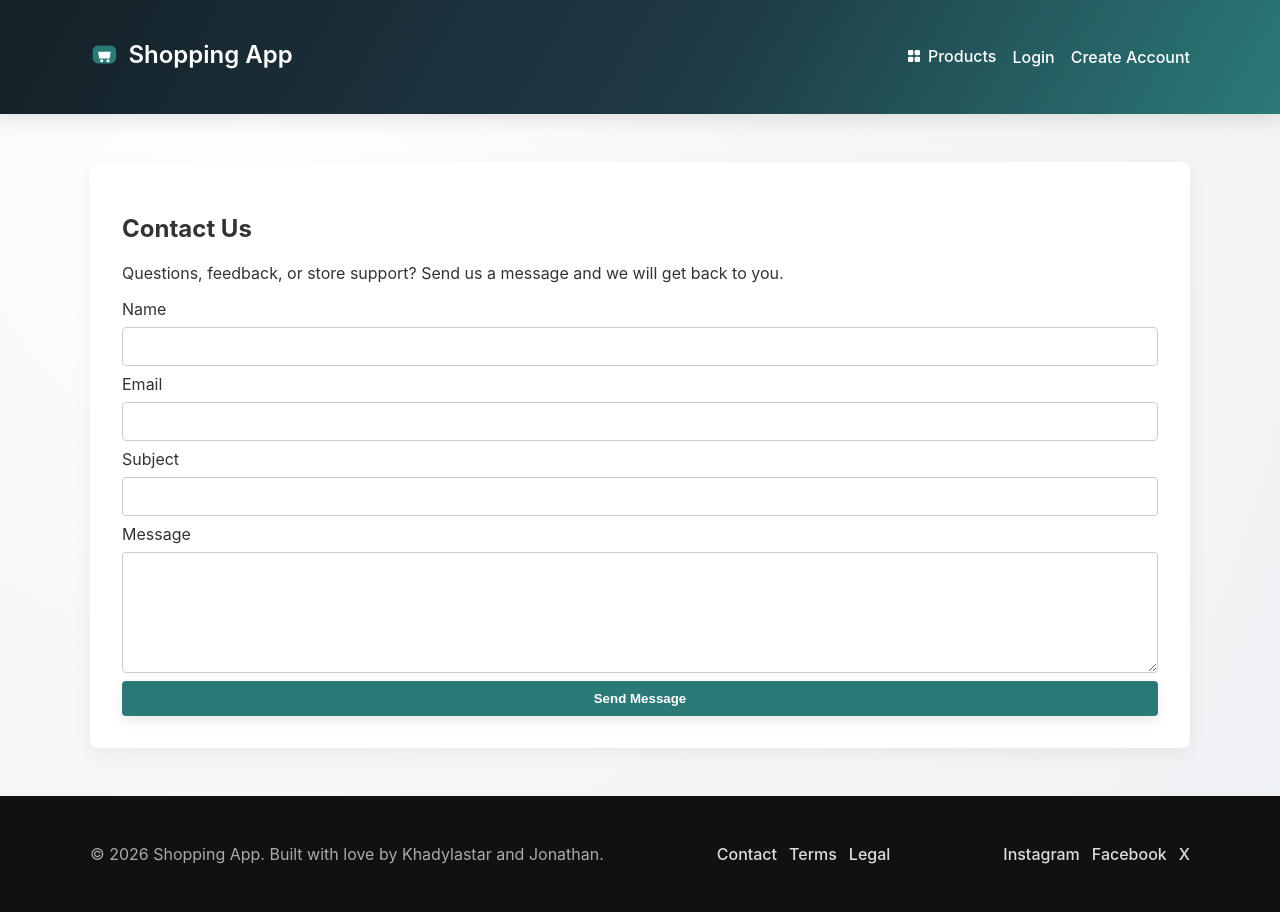
After one commit to drakurei/shopping-app, a PHP site: page /contact.php in a window 1280 px wide. The commit adds this page. Run offline with PHP 8.4, Linux system fonts and the light colour scheme.

Commit message:
"Final chnages"

```diff
--- a/config.php
+++ b/config.php
@@ -47,6 +47,40 @@ function current_user(): ?array {
     return $_SESSION['user'] ?? null;
 }
 
+/**
+ * Returns a CSRF token for the current session.
+ */
+function csrf_token(): string {
+    if (empty($_SESSION['csrf_token'])) {
+        $_SESSION['csrf_token'] = bin2hex(random_bytes(32));
+    }
+
+    return $_SESSION['csrf_token'];
+}
+
+/**
+ * Returns a hidden input field containing the CSRF token.
+ */
+function csrf_field(): string {
+    $token = htmlspecialchars(csrf_token(), ENT_QUOTES, 'UTF-8');
+    return '<input type="hidden" name="csrf_token" value="' . $token . '">';
+}
+
+/**
+ * Validates a provided CSRF token against the current session token.
+ */
+function csrf_validate(?string $token): bool {
+    $sessionToken = $_SESSION['csrf_token'] ?? '';
+    if (!is_string($token) || $sessionToken === '') {
+        return false;
+    }
+
+    return hash_equals($sessionToken, $token);
+}
+
+/**
+ * Returns the total quantity of items in the user's cart.
+ */
 function cart_item_count(int $userId): int {
     $pdo = db();
     $stmt = $pdo->prepare('SELECT COALESCE(SUM(quantity), 0) FROM cart_items WHERE user_id = ?');
--- /dev/null
+++ b/contact.php
@@ -0,0 +1,57 @@
+<?php
+require_once __DIR__ . '/config.php';
+
+$name = '';
+$email = '';
+$subject = '';
+$message = '';
+
+if ($_SERVER['REQUEST_METHOD'] === 'POST') {
+    if (!csrf_validate($_POST['csrf_token'] ?? null)) {
+        set_flash('error', 'Invalid form token. Please try again.');
+        redirect('contact.php');
+    }
+
+    $name = trim($_POST['name'] ?? '');
+    $email = trim($_POST['email'] ?? '');
+    $subject = trim($_POST['subject'] ?? '');
+    $message = trim($_POST['message'] ?? '');
+
+    $emailValid = filter_var($email, FILTER_VALIDATE_EMAIL);
+    if ($name === '' || !$emailValid || $message === '') {
+        set_flash('error', 'Please provide your name, a valid email, and a message.');
+    } else {
+        set_flash('success', 'Thanks! Your message has been received.');
+        $name = '';
+        $email = '';
+        $subject = '';
+        $message = '';
+    }
+}
+
+$pageTitle = 'Contact';
+include __DIR__ . '/includes/header.php';
+?>
+
+<section class="content-card">
+    <h2>Contact Us</h2>
+    <p>Questions, feedback, or store support? Send us a message and we will get back to you.</p>
+    <form method="post" novalidate>
+        <?= csrf_field(); ?>
+        <label for="contact-name">Name</label>
+        <input type="text" id="contact-name" name="name" required value="<?= htmlspecialchars($name); ?>">
+
+        <label for="contact-email">Email</label>
+        <input type="email" id="contact-email" name="email" required value="<?= htmlspecialchars($email); ?>">
+
+        <label for="contact-subject">Subject</label>
+        <input type="text" id="contact-subject" name="subject" value="<?= htmlspecialchars($subject); ?>">
+
+        <label for="contact-message">Message</label>
+        <textarea id="contact-message" name="message" rows="5" required><?= htmlspecialchars($message); ?></textarea>
+
+        <button type="submit" class="btn btn-primary">Send Message</button>
+    </form>
+</section>
+
+<?php include __DIR__ . '/includes/footer.php'; ?>
--- a/css/style.css
+++ b/css/style.css
@@ -37,7 +37,9 @@ a {
 .header-inner {
     display: flex;
     align-items: center;
-    justify-content: space-between;
+    justify-content: center;
+    flex-direction: column;
+    gap: 0.6rem;
     padding: 1rem 0;
 }
 
@@ -71,6 +73,8 @@ a {
     margin: 0;
     padding: 0;
     align-items: center;
+    flex-wrap: wrap;
+    justify-content: center;
 }
 
 .nav-link {
@@ -249,7 +253,8 @@ select {
 }
 
 .auth-wrapper,
-.cart-wrapper {
+.cart-wrapper,
+.content-card {
     background: #fff;
     padding: 2rem;
     border-radius: 8px;
@@ -290,14 +295,49 @@ select {
     text-align: center;
 }
 
-@media (max-width: 640px) {
+textarea {
+    padding: 0.6rem;
+    border: 1px solid #ccc;
+    border-radius: 4px;
+    font-size: 1rem;
+    font-family: inherit;
+    resize: vertical;
+}
+
+.footer-inner {
+    display: flex;
+    flex-direction: column;
+    gap: 0.75rem;
+    align-items: center;
+}
+
+.footer-links,
+.footer-social {
+    display: flex;
+    gap: 0.75rem;
+    flex-wrap: wrap;
+    justify-content: center;
+}
+
+.footer-links a,
+.footer-social a {
+    color: #ddd;
+    font-weight: 500;
+}
+
+@media (min-width: 700px) {
     .header-inner {
-        flex-direction: column;
-        gap: 0.5rem;
+        flex-direction: row;
+        justify-content: space-between;
     }
 
     .nav-list {
-        flex-wrap: wrap;
-        justify-content: center;
+        justify-content: flex-end;
+    }
+
+    .footer-inner {
+        flex-direction: row;
+        justify-content: space-between;
+        text-align: left;
     }
 }
--- a/includes/footer.php
+++ b/includes/footer.php
@@ -1,11 +1,24 @@
     </main>
     <footer class="site-footer">
-        <div class="container">
-            <p>&copy; <?= date('Y'); ?> Shopping App. Built with PHP &amp; MySQL.</p>
+        <div class="container footer-inner">
+            <div>
+                <p>&copy; <?= date('Y'); ?> Shopping App. Built with love by Khadylastar and Jonathan.</p>
+            </div>
+            <nav class="footer-links" aria-label="Footer">
+                <a href="contact.php">Contact</a>
+                <a href="terms.php">Terms</a>
+                <a href="legal.php">Legal</a>
+            </nav>
+            <div class="footer-social" aria-label="Social links">
+                <a href="https://instagram.com" target="_blank" rel="noopener noreferrer">Instagram</a>
+                <a href="https://facebook.com" target="_blank" rel="noopener noreferrer">Facebook</a>
+                <a href="https://x.com" target="_blank" rel="noopener noreferrer">X</a>
+            </div>
         </div>
     </footer>
     <script src="js/flash.js"></script>
     <script src="js/cart.js"></script>
+    <script src="js/cart-count.js"></script>
 </body>
 
 </html>
--- a/includes/header.php
+++ b/includes/header.php
@@ -3,14 +3,9 @@
 
 $pageTitle = $pageTitle ?? 'Shopping App';
 $user = current_user();
-$userInitial = '';
 $cartCount = 0;
 $hasUser = $user !== null;
 if ($hasUser) {
-    $name = trim((string) ($user['name'] ?? ''));
-    if ($name !== '') {
-        $userInitial = strtoupper(substr($name, 0, 1));
-    }
     $cartCount = cart_item_count((int) $user['id']);
 }
 $flashes = get_flashes();
--- a/index.php
+++ b/index.php
@@ -29,6 +29,7 @@ include __DIR__ . '/includes/header.php';
                     <p><?= htmlspecialchars($product['description']); ?></p>
                     <div class="price">$<?= number_format((float) $product['price'], 2); ?></div>
                     <form action="cart.php?action=add" method="post">
+                        <?= csrf_field(); ?>
                         <input type="hidden" name="product_id" value="<?= (int) $product['id']; ?>">
                         <label for="qty-<?= (int) $product['id']; ?>">Quantity</label>
                         <input type="number" id="qty-<?= (int) $product['id']; ?>" name="quantity" min="1" value="1" <?php if (!is_logged_in()) echo 'disabled'; ?>>
--- /dev/null
+++ b/js/cart-count.js
@@ -0,0 +1,17 @@
+// cart-count.js - Fetches cart count from the API
+
+document.addEventListener('DOMContentLoaded', () => {
+    const countEl = document.querySelector('.cart-count');
+    if (!countEl) return;
+
+    fetch('api/cart-count.php', { headers: { 'Accept': 'application/json' } })
+        .then((response) => response.json())
+        .then((data) => {
+            if (data && typeof data.count === 'number') {
+                countEl.textContent = String(data.count);
+            }
+        })
+        .catch(() => {
+            // Silent fail to avoid breaking the UI
+        });
+});
--- a/login.php
+++ b/login.php
@@ -8,6 +8,11 @@ if (is_logged_in()) {
 $email = '';
 
 if ($_SERVER['REQUEST_METHOD'] === 'POST') {
+    if (!csrf_validate($_POST['csrf_token'] ?? null)) {
+        set_flash('error', 'Invalid form token. Please try again.');
+        redirect('login.php');
+    }
+
     $email = trim($_POST['email'] ?? '');
     $password = $_POST['password'] ?? '';
     $result = attempt_login($email, $password);
@@ -27,6 +32,7 @@ include __DIR__ . '/includes/header.php';
 <section class="auth-wrapper">
     <h2>Login</h2>
     <form method="post" novalidate>
+        <?= csrf_field(); ?>
         <label for="email">Email</label>
         <input type="email" id="email" name="email" required value="<?= htmlspecialchars($email); ?>">
 
--- a/register.php
+++ b/register.php
@@ -9,6 +9,11 @@ $name = '';
 $email = '';
 
 if ($_SERVER['REQUEST_METHOD'] === 'POST') {
+    if (!csrf_validate($_POST['csrf_token'] ?? null)) {
+        set_flash('error', 'Invalid form token. Please try again.');
+        redirect('register.php');
+    }
+
     $name = trim($_POST['name'] ?? '');
     $email = trim($_POST['email'] ?? '');
     $password = $_POST['password'] ?? '';
@@ -33,6 +38,7 @@ include __DIR__ . '/includes/header.php';
 <section class="auth-wrapper">
     <h2>Create Account</h2>
     <form method="post" novalidate>
+        <?= csrf_field(); ?>
         <label for="name">Name</label>
         <input type="text" id="name" name="name" required value="<?= htmlspecialchars($name); ?>">
 
```
Also changed, not shown: api/cart-count.php (added, +14 -0 lines), cart.php (+17 -0 lines), legal.php (added, +19 -0 lines), terms.php (added, +21 -0 lines), README.md.
